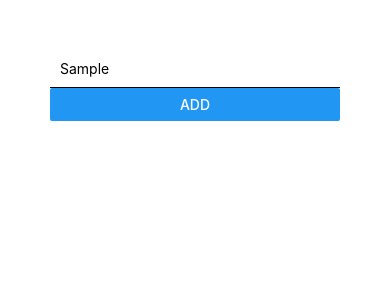
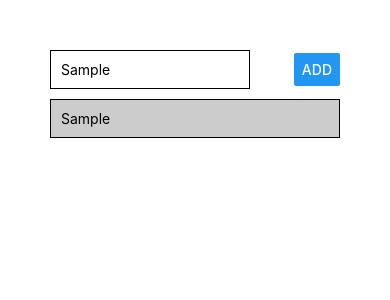
Before and after one commit to rita-morozova/goals-app, a React Native app: screen / in a window 390 px wide. Both pictures are taken after typing "Sample" into the empty fields and a click on the button "ADD". Shown: the top 300 px of the page. Built offline with nearby package versions, Linux system fonts and the light colour scheme.

Commit message:
display goals and add a new one

```diff
--- a/App.js
+++ b/App.js
@@ -1,19 +1,52 @@
-import { StatusBar } from 'expo-status-bar';
-import React from 'react';
-import { StyleSheet, TextInput, Button, View } from 'react-native';
+import React, { useState } from "react";
+import { StyleSheet, TextInput, Button, View, Text, FlatList} from "react-native";
 
 export default function App() {
+
+  const [goal, setGoal] = useState('');
+  const [dayGoals, setDayGoals] = useState([]);
+
+  const goalInputHandler = (text) => {
+    setGoal(text)
+  }
+
+  const addGoalHandler = () => {
+    setDayGoals(dayGoals => [...dayGoals, {id: Math.random().toString(), value: goal}])
+  }
+
   return (
-    <View style={{padding: 50}}>
-      <View>
-        <TextInput placeholder='Goal for today'
-         style={{borderBottomColor: 'black', borderBottomWidth: 1, padding: 10 }}/>
-        <Button title='Add' />
+    <View style={styles.root}>
+      <View style={styles.inputContainer}>
+        <TextInput placeholder="Goal for today" style={styles.input} onChangeText={goalInputHandler} value={goal}/>
+        <Button title="Add" onPress={addGoalHandler}/>
       </View>
-      <View>
-
-      </View>
-      <StatusBar style='auto' />
+      <FlatList keyExtractor={(item, idx) => item.id} data={dayGoals} renderItem={itemData =>(
+        <View style={styles.listItem}><Text>{itemData.item.value}</Text></View>
+      )}/>
     </View>
   );
 }
+
+const styles = StyleSheet.create({
+  root: {
+    padding: 50,
+  },
+  inputContainer: {
+    flexDirection: "row",
+    justifyContent: "space-between",
+    alignItems: "center",
+  },
+  input: {
+    width: 200,
+    borderColor: "black",
+    borderWidth: 1,
+    padding: 10
+  },
+  listItem: {
+    padding: 10,
+    backgroundColor: '#ccc',
+    borderColor: 'black',
+    borderWidth: 1,
+    marginVertical: 10,
+  }
+});
```
